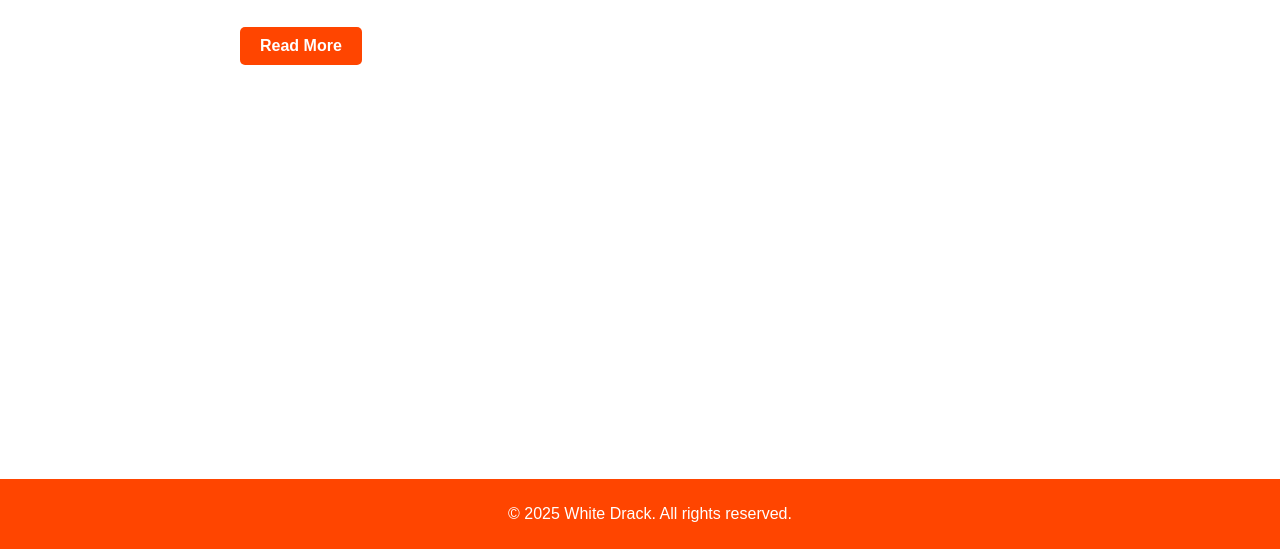
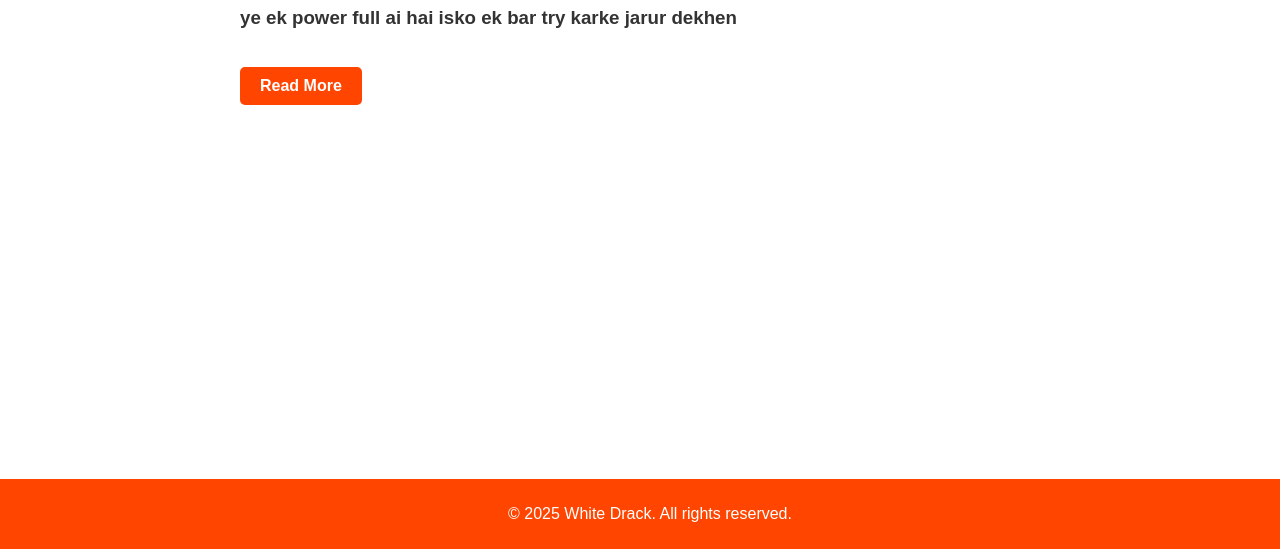
Before and after one commit to WhiteDrack/Art, a plain HTML site: page index.html in a window 1280 px wide. Shown: the part 251-800 px from the top of the page. Drawn offline with Linux system fonts and the light colour scheme.

Commit message:
Update index.html

```diff
--- a/index.html
+++ b/index.html
@@ -100,6 +100,7 @@
     <main>
         </article>
          <h1>white Drack<h1>
+             <h3>ye ek power full ai hai isko ek bar try karke jarur dekhen<h3>
            </h1> <a href="white.html" class="read-button">Read More</a>
         </article>
         <h4>
```
